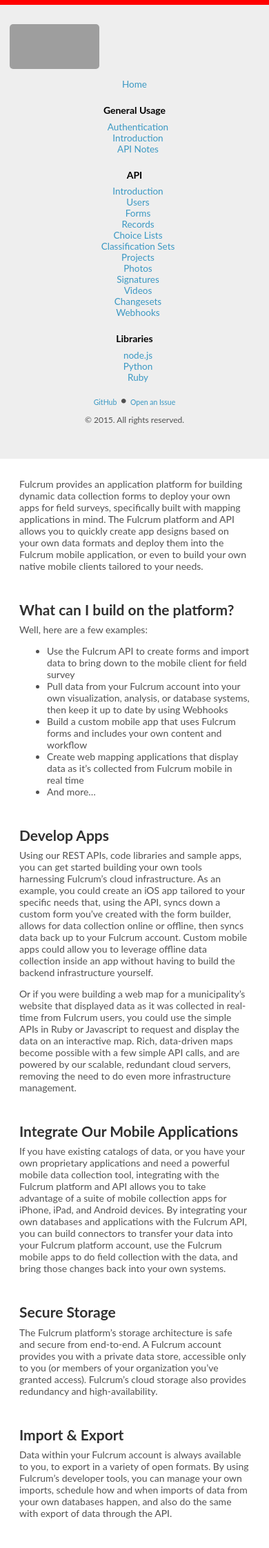
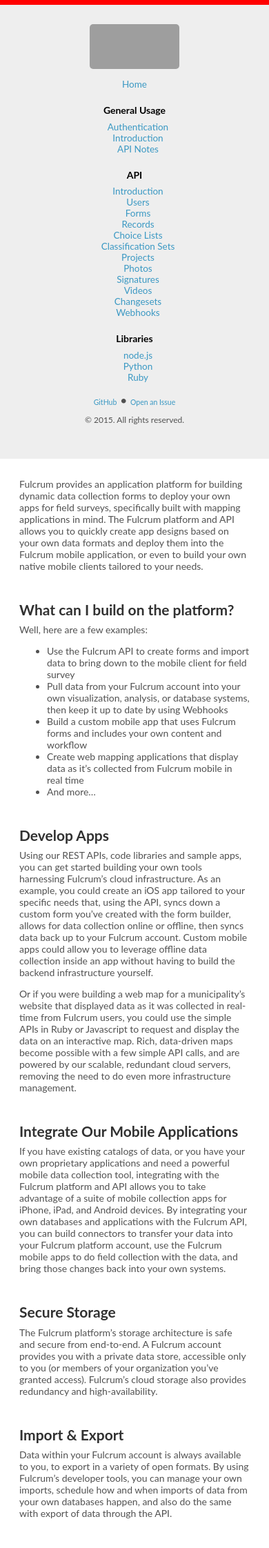
Before and after one commit to rylincoln/developer.fulcrumapp.com, a Jekyll site: the page built from index.md, in a window 390 px wide. Shown: the whole page at 69% size. Built offline with Jekyll 4.4.1, drawn with Linux system fonts in a browser that asks for light colours; grey boxes are pictures that could not be loaded.

Commit message:
center logo on mobile

```diff
--- a/public/css/base.css
+++ b/public/css/base.css
@@ -245,11 +245,14 @@ img {
 
 /* About section */
 .sidebar-about h1 {
+  margin: 0;
   color: #fff;
-  margin-top: 0;
   font-family: Lato, sans-serif;
   font-size: 2rem;
   width: 130px;
+}
+@media (max-width: 48rem) {
+  .sidebar-about h1 { margin: 0 auto; }
 }
 
 /* Sidebar nav */
```
